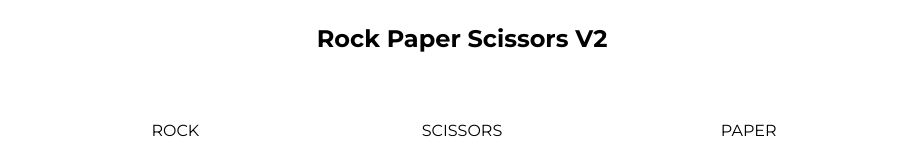
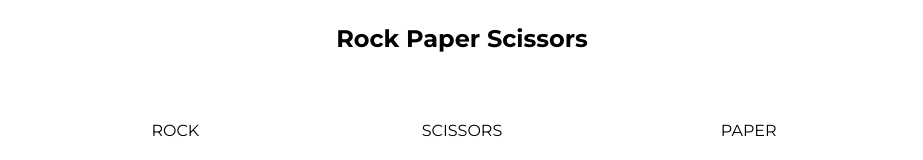
Before and after one commit to wojciechowski-piotr/rock-paper-scissors, a website: page index.html in a window 1280 px wide. Shown: the top 160 px of the page, without its empty margins (178-1101 px from the left). Drawn offline with Linux system fonts and the light colour scheme.

Commit message:
second fix app title in index.html

```diff
--- a/index.html
+++ b/index.html
@@ -29,7 +29,7 @@
             <a class="start-game__btn" href="javascript: void(0)">New game</a>
         </div>
 
-        <h1>Rock Paper Scissors V2</h1>
+        <h1>Rock Paper Scissors</h1>
 
         <div class="weapon-select">
             <form></form>
```
